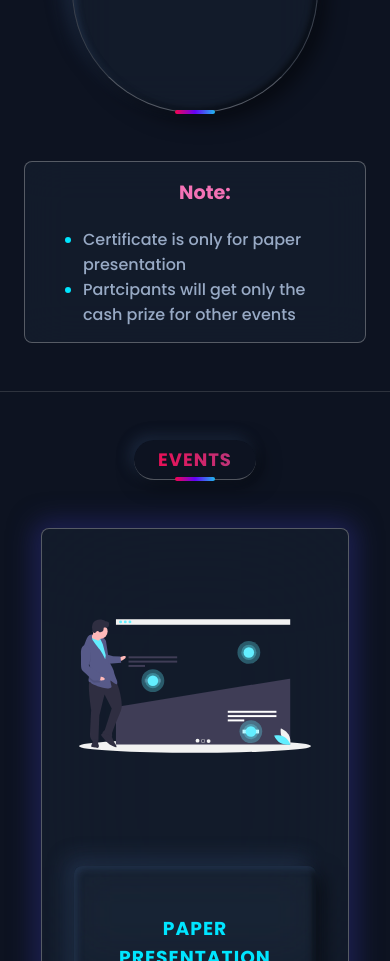
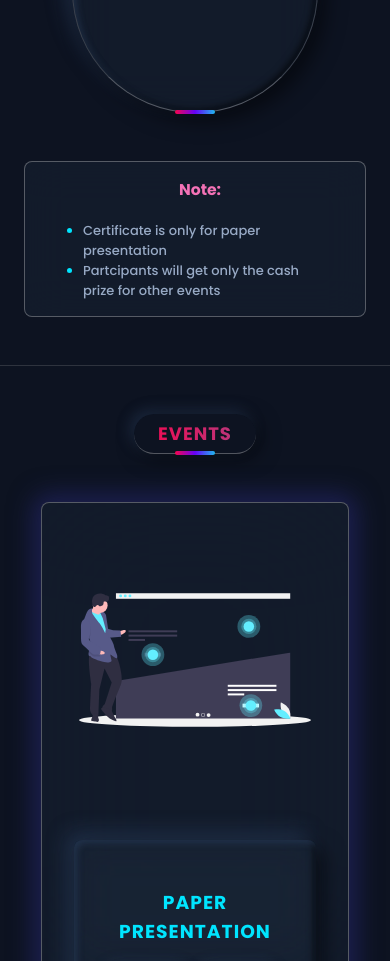
Before and after one commit to codewithmurali/decra, a React (Vite) app: page / in a window 390 px wide. Shown: the part 3408-4369 px from the top of the page. Built offline with nearby package versions, Linux system fonts and the light colour scheme.

Commit message:
making changes for responsiveness

```diff
--- a/src/Pages/Prices/Prizes.module.css
+++ b/src/Pages/Prices/Prizes.module.css
@@ -161,7 +161,7 @@
     padding: 2rem;
   }
   .prize__note {
-    font-size: medium;
+    font-size: small;
     padding: 10px;
     gap: 5px;
   }
```
